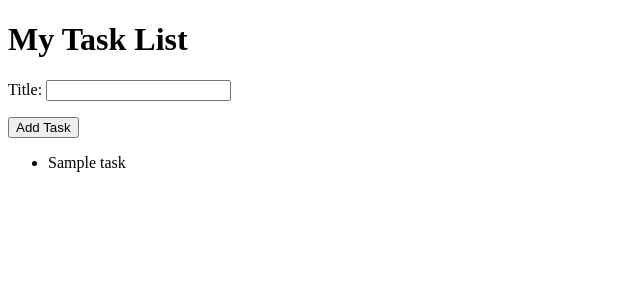
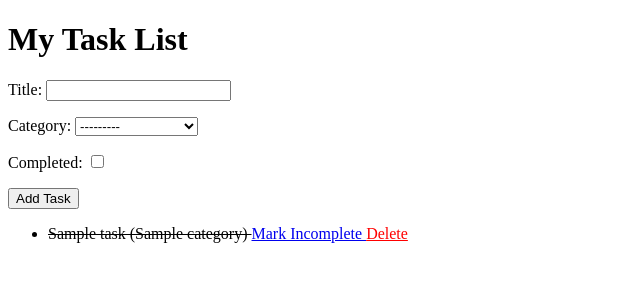
Before and after one commit to kimani-brian/django-prac, a Django app: page / in a window 1280 px wide. Shown: the top 300 px of the page, without its empty margins (0-640 px from the left). Run offline with Django 5.2, Linux system fonts and the light colour scheme; a user stored in the database is signed in; tables that the repository leaves empty hold one stand-in row (values such as "Sample post").

Commit message:
edit and delete ftns

```diff
--- a/tasks/forms.py
+++ b/tasks/forms.py
@@ -4,4 +4,4 @@ from .models import Task
 class TaskForm(forms.ModelForm):
     class Meta:
         model = Task
-        fields= ['title']
+        fields= ['title', 'category', 'completed']
--- a/tasks/models.py
+++ b/tasks/models.py
@@ -13,6 +13,10 @@ class Task(models.Model):
     title=models.CharField(max_length=200)
     completed=models.BooleanField(default=False)
     category=models.ForeignKey('Category', on_delete=models.CASCADE, null=True, blank=True)
+    created_at=models.DateTimeField(auto_now_add=True)
+
+    class Meta:
+        ordering=['-created_at']
 
 
 
--- a/tasks/templates/tasks/home.html
+++ b/tasks/templates/tasks/home.html
@@ -18,7 +18,20 @@
     <!-- The List of Tasks -->
     <ul>
         {% for task in tasks %}
-            <li>{{ task.title }}</li>
+            <li>
+                <!-- Show the title with a line-through if completed -->
+                <span style="{{ task.completed|yesno:'text-decoration: line-through;, ' }}">
+                    {{ task.title }} ({{ task.category }})
+                </span>
+
+                <!-- The Toggle Button -->
+                <a href="{% url 'toggle_task' task.id %}">
+                    {% if task.completed %}Mark Incomplete{% else %}Mark Done{% endif %}
+                </a>
+
+                <!-- The Delete Button -->
+                <a href="{% url 'delete_task' task.id %}" style="color: red;">Delete</a>
+            </li>
         {% empty %}
             <li>No tasks yet!</li>
         {% endfor %}
--- a/tasks/urls.py
+++ b/tasks/urls.py
@@ -7,6 +7,8 @@ urlpatterns = [
 
     # API URL
     path('api/tasks/', views.TaskList.as_view(), name='task-list-api'),
+    path('toggle/<int:pk>/', views.toggle_task, name='toggle_task'),
+    path('delete/<int:pk>/', views.delete_task, name='delete_task'),
     #path('api/tasks/<int:pk>/', views.TaskDetail.as_view(), name='task-detail-api'),
 
 ]
--- a/tasks/views.py
+++ b/tasks/views.py
@@ -1,4 +1,4 @@
-from django.shortcuts import redirect, render
+from django.shortcuts import redirect, render, get_object_or_404
 from rest_framework.permissions import IsAuthenticated
 from rest_framework.views import APIView
 from rest_framework.response import Response
@@ -7,23 +7,38 @@ from .forms import TaskForm
 from .serializers import TaskSerializer
 
 def home(request):
-    # If the user isn't logged in, redirect them to the login page
-    if not request.user.is_authenticated:
-        return redirect('login') # Or wherever your login page is
-
     if request.method == 'POST':
         form = TaskForm(request.POST)
         if form.is_valid():
-            # FIX: Use commit=False to assign the user before saving
-            new_task = form.save(commit=False)
-            new_task.user = request.user
-            new_task.save()
+            # Create the object but don't save to DB yet
+            task = form.save(commit=False)
+            # Assign the current logged-in user
+            task.user = request.user
+            # Now save to DB
+            task.save()
             return redirect('home')
     else:
         form = TaskForm()
 
+    # Filter by user so they only see their own tasks
     tasks = Task.objects.filter(user=request.user)
     return render(request, 'tasks/home.html', {'tasks': tasks, 'form': form})
+
+def delete_task(request, pk):
+    # Find the task or return 404 error if it doesn't exist
+    task = get_object_or_404(Task, pk=pk, user=request.user)
+    task.delete()
+    return redirect('home')
+
+def toggle_task(request, pk):
+    # Find the task belonging to the logged-in user
+    task = get_object_or_404(Task, pk=pk, user=request.user)
+
+    # Flip the boolean value (True becomes False, False becomes True)
+    task.completed = not task.completed
+    task.save()
+
+    return redirect('home')
 
 class TaskList(APIView):
     # This ensures only logged-in users can access the API
```
Also changed, not shown: tasks/migrations/0004_alter_task_options_task_created_at.py (added).
